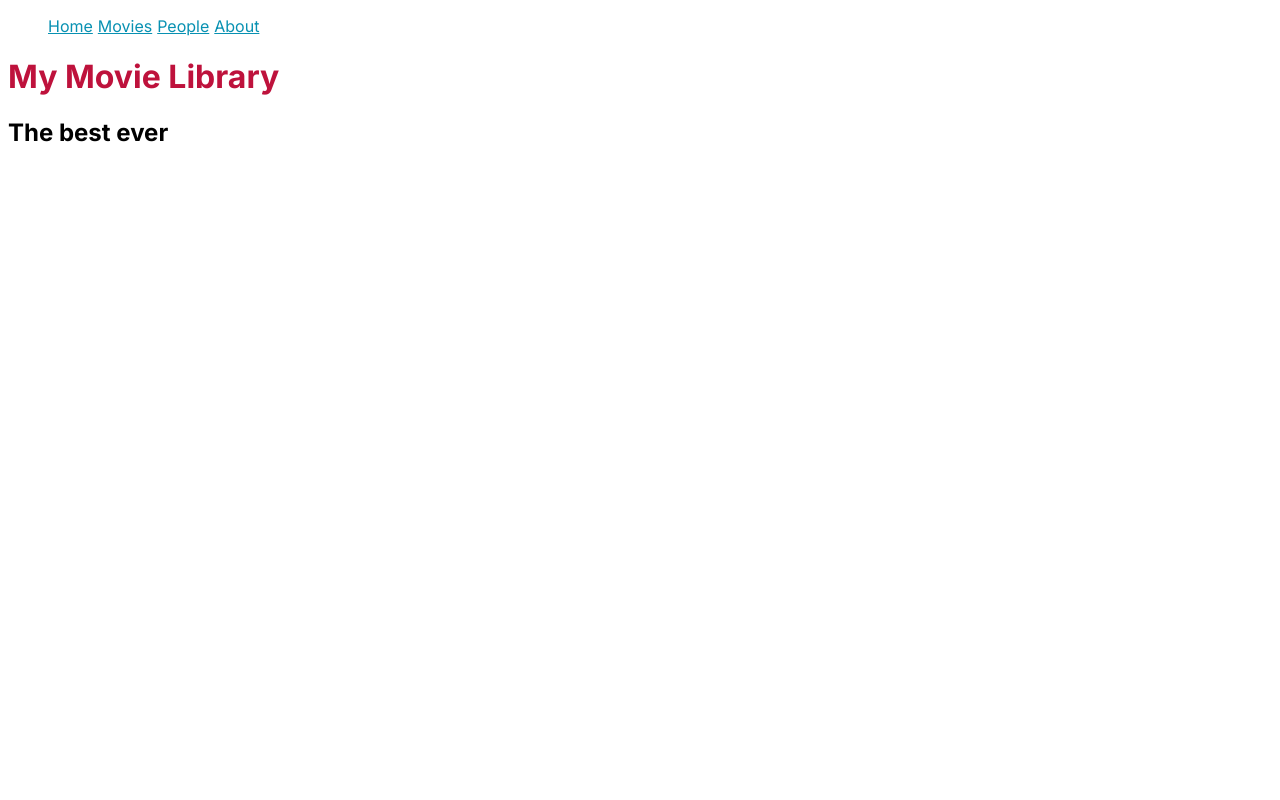
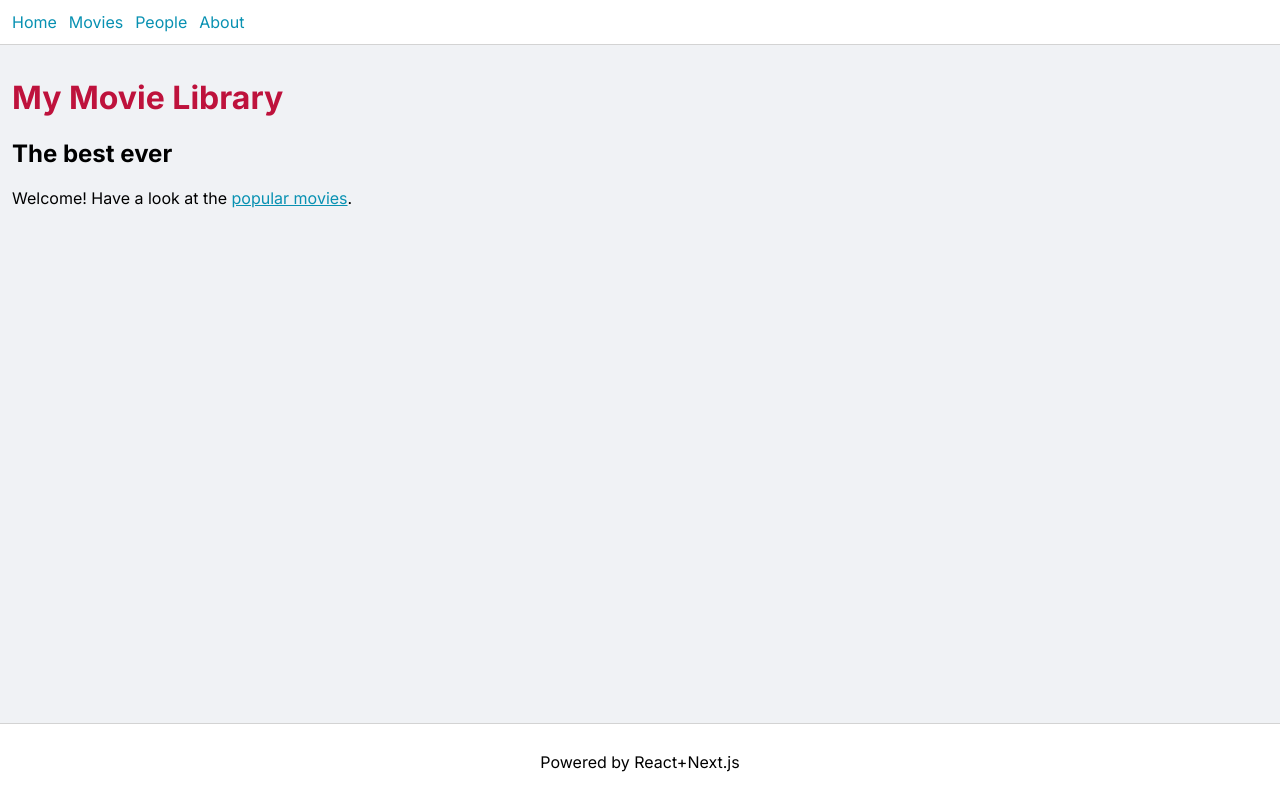
Before and after one commit to pablohennique/my-movie-library, a Next.js app: page / in a window 1280 px wide. Built offline with nearby package versions, Linux system fonts and the light colour scheme.

Commit message:
improved nav menu

```diff
--- a/src/app/about/page.js
+++ b/src/app/about/page.js
@@ -1,5 +1,3 @@
-import { NavMenu } from '../../components/nav-menu'
-
 export const metadata = {
   title: 'About',
   description: 'Learn more about My Movie Library',
@@ -8,7 +6,6 @@
 export default function AboutPage() {
   return (
     <main>
-      <NavMenu />
       <h1>About</h1>
       <p>This app was created with React and Next.js</p>
     </main>
--- a/src/app/layout.js
+++ b/src/app/layout.js
@@ -1,18 +1,36 @@
 import './globals.css'
 // import './movie-list.css'
+import styles from './layout.module.css'
 import { Inter } from 'next/font/google'
+import { NavMenu } from '../components/nav-menu'
 
 const inter = Inter({ subsets: ['latin'] })
 
 export const metadata = {
-  title: 'My Movie Library',
+  title: {
+    template: '%s · My Movie Library',
+    default: 'My Movie Library'
+  },
   description: 'An app created with React and Next.js',
 }
 
 export default function RootLayout({ children }) {
   return (
     <html lang="en">
-      <body className={inter.className}>{children}</body>
+      <body className={`${inter.className} ${styles.rootLayout}`}>
+        <header>
+          <NavMenu />
+        </header>
+
+        <main>{children}</main>
+
+        <footer>
+          <p>
+            Powered by React+Next.js
+          </p>
+        </footer>
+
+      </body>
     </html>
   )
 }
--- /dev/null
+++ b/src/app/layout.module.css
@@ -0,0 +1,24 @@
+.rootLayout {
+  margin: 0;
+  display: flex;
+  flex-direction: column;
+  min-height: 100vh;
+}
+
+.rootLayout > main {
+  padding: 12px;
+  flex: 1;
+  background-color: #F0F2F5;
+}
+
+.rootLayout > header {
+  border-bottom: 1px solid lightgray;
+  padding: 12px;
+}
+
+.rootLayout > footer {
+  display: flex;
+  justify-content: center;
+  border-top: 1px solid lightgray;
+  padding: 12px;
+}
--- a/src/app/movies/page.js
+++ b/src/app/movies/page.js
@@ -1,5 +1,4 @@
 import { MovieList } from '../../components/movie-list'
-import { NavMenu } from '../../components/nav-menu'
 
 export const metadata = {
   title: 'My Movies',
@@ -20,8 +19,6 @@
 
   return (
     <main>
-      <NavMenu />
-
       <h1>Movies</h1>
 
       <p>Here is a list of popular movies:</p>
--- a/src/app/page.js
+++ b/src/app/page.js
@@ -1,4 +1,4 @@
-import { NavMenu } from '../components/nav-menu'
+import Link from 'next/link'
 
 export default function HomePage() {
   const appTitle = 'My Movie Library'
@@ -7,10 +7,12 @@
   const uppercaseTernary = uppercaseTitle ? appTitle.toUpperCase() : appTitle
 
   return (
-      <main>
-        <NavMenu />
+      <>
         <h1>{displayTitle && uppercaseTernary}</h1>
         <h2>The best ever</h2>
-      </main>
+        <p>
+          Welcome! Have a look at the <Link href="/movies">popular movies</Link>.
+        </p>
+      </>
   )
 }
--- a/src/app/people/page.js
+++ b/src/app/people/page.js
@@ -1,4 +1,3 @@
-import { NavMenu } from '../../components/nav-menu'
 import { PeopleList } from '../../components/people-list'
 
 export const metadata = {
@@ -17,7 +16,6 @@
 
   return (
     <main>
-      <NavMenu />
       <h1>People Involved</h1>
       <h2>Here are the names of some people who worked in the movies:</h2>
       <PeopleList people={people} />
--- a/src/components/nav-menu.js
+++ b/src/components/nav-menu.js
@@ -4,7 +4,8 @@
 export function NavMenu() {
 
   return (
-    <ul className={`${styles.navBar}`}>
+    <nav className={styles.navMenu}>
+      <ul>
         <li>
           <Link href="/">Home</Link>
         </li>
@@ -18,5 +19,6 @@
           <Link href="/about">About</Link>
         </li>
       </ul>
+    </nav>
   )
 }
--- a/src/components/nav-menu.module.css
+++ b/src/components/nav-menu.module.css
@@ -1,5 +1,15 @@
-.navBar {
+.navMenu ul {
   display: flex;
+  flex-direction: row;
+  gap: 12px;
+  margin: 0;
+  padding: 0;
+}
+
+.navMenu li {
   list-style-type: none;
-  gap: 5px;
 }
+
+.navMenu li a {
+  text-decoration: none;
+}
```
Lines whose indentation alone changed are shown as unchanged.
